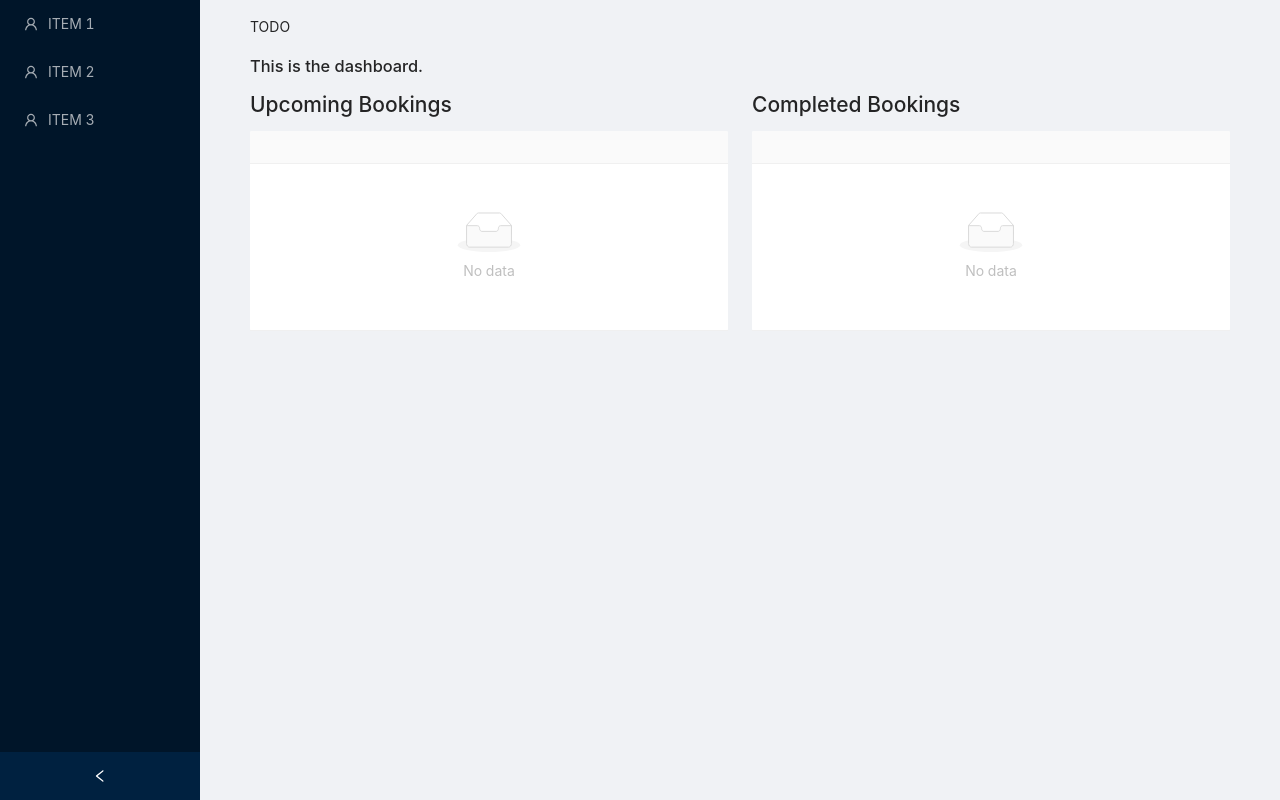
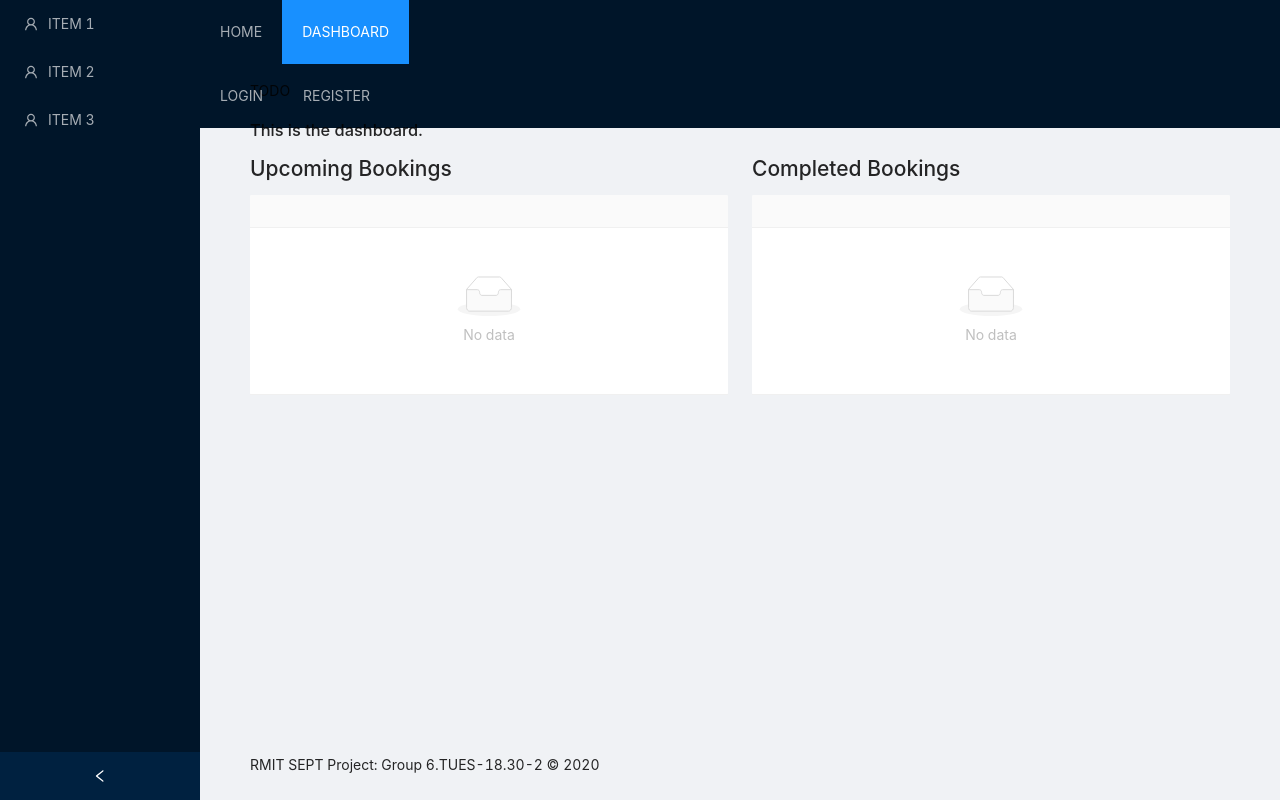
Before and after one commit to RMIT-SEPT/majorproject-6-tues-18-30-2, a React app in the folder FrontEnd/: page /dashboard in a window 1280 px wide. Built offline with nearby package versions, Linux system fonts and the light colour scheme; what typestyle would draw is missing.

Commit message:
Included the heading and footing components inside of the sidebar page layout.

```diff
--- a/FrontEnd/src/layouts/Sidebar/SideBar.tsx
+++ b/FrontEnd/src/layouts/Sidebar/SideBar.tsx
@@ -2,9 +2,12 @@ import React, { useState } from 'react';
 import { Layout, Breadcrumb, Menu } from 'antd';
 import {
   UserOutlined,
+  MenuUnfoldOutlined,
+  MenuFoldOutlined,
   LeftOutlined,
   RightOutlined
 } from '@ant-design/icons';
+import { Header, Footer } from '../../components';
 import * as styles from './SideBar.style';
 
 /**
@@ -39,6 +42,12 @@ export const SideBar: React.FC<LayoutProps> = ({ hamburgerMenu, children }) => {
         </Menu>
       </Sider>
       <Layout className="site-layout">
+        <Header logoHidden>
+          { !hamburgerMenu ? null : collapsed
+            ? <MenuUnfoldOutlined className={styles.trigger} onClick={() => setCollapsed(!collapsed)} />
+            : <MenuFoldOutlined className={styles.trigger} onClick={() => setCollapsed(!collapsed)} />
+          }
+        </Header>
         <Content style={{ padding: '0 50px', minHeight: 280, }}>
           <Breadcrumb style={{ margin: '16px 0'}}>
             <Breadcrumb.Item>TODO</Breadcrumb.Item>
@@ -47,6 +56,7 @@ export const SideBar: React.FC<LayoutProps> = ({ hamburgerMenu, children }) => {
             { children }
           </div>
         </Content>
+        <Footer />
       </Layout>
     </Layout>
   );
```
